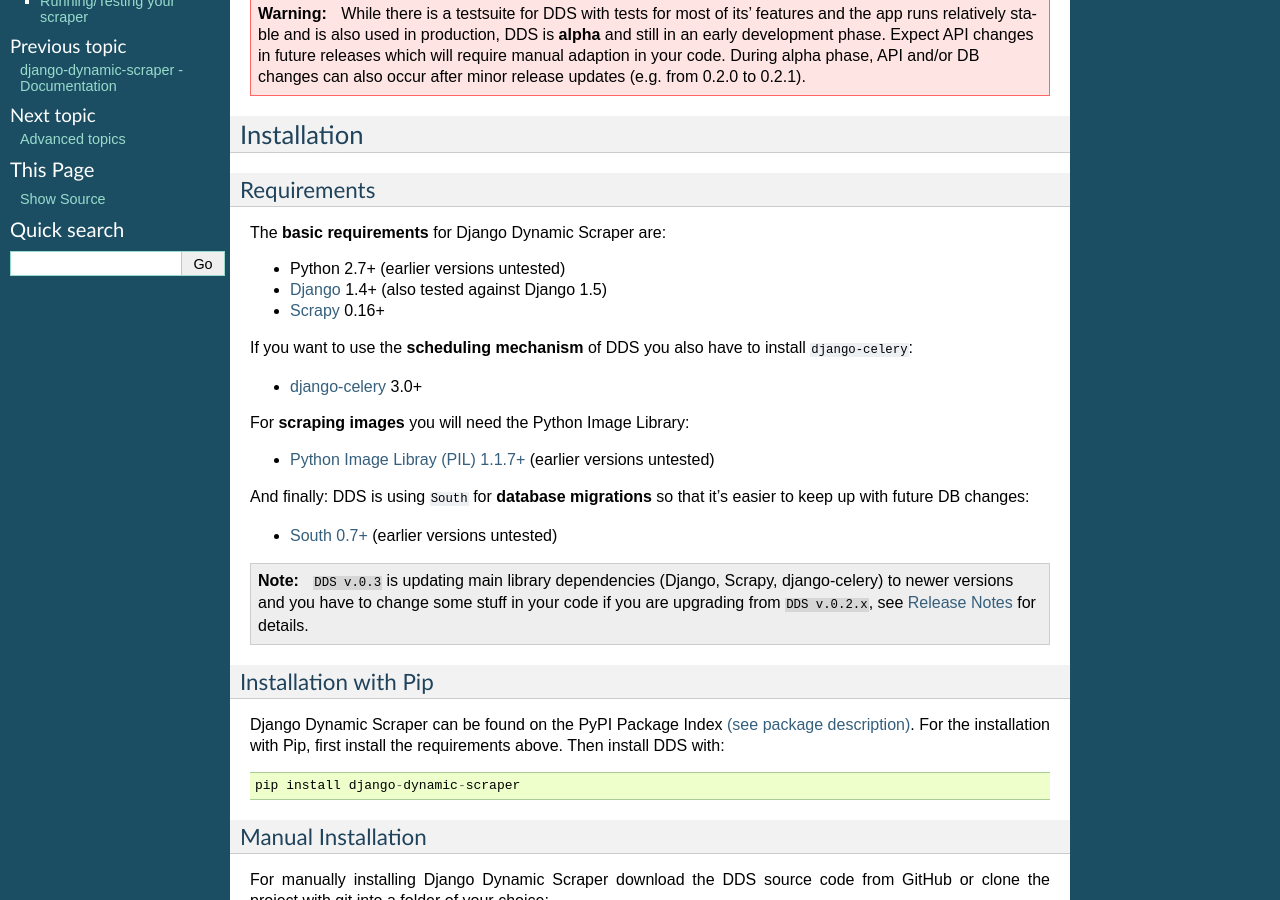
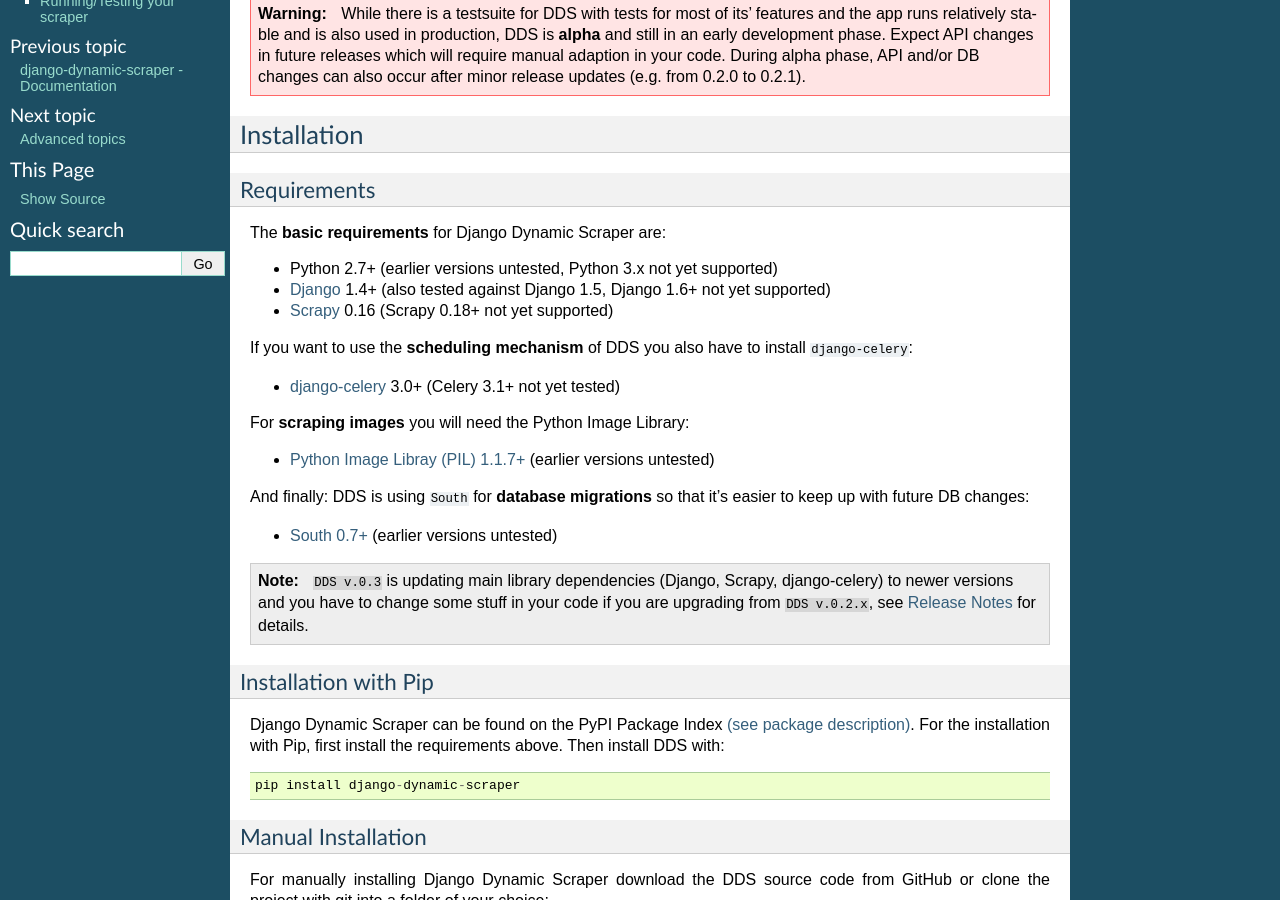
Before and after one commit to holgerd77/django-dynamic-scraper, a Sphinx documentation site: the page built from docs/getting_started.rst, in a window 1280 px wide and 900 px high, scrolled down 609 px. Built offline with Sphinx 7.4.7, drawn with Linux system fonts in a browser that asks for light colours.

Commit message:
Added clearer notes about library requirements (not supported current versions)

```diff
--- a/docs/getting_started.rst
+++ b/docs/getting_started.rst
@@ -48,13 +48,13 @@
 ------------
 The **basic requirements** for Django Dynamic Scraper are:
 
-* Python 2.7+ (earlier versions untested)
-* `Django <https://www.djangoproject.com/>`_ 1.4+ (also tested against Django 1.5)
-* Scrapy_ 0.16+
+* Python 2.7+ (earlier versions untested, Python 3.x not yet supported)
+* `Django <https://www.djangoproject.com/>`_ 1.4+ (also tested against Django 1.5, Django 1.6+ not yet supported)
+* Scrapy_ 0.16 (Scrapy 0.18+ not yet supported)
 
 If you want to use the **scheduling mechanism** of DDS you also have to install ``django-celery``:
 
-* `django-celery <http://ask.github.com/django-celery/>`_ 3.0+
+* `django-celery <http://ask.github.com/django-celery/>`_ 3.0+ (Celery 3.1+ not yet tested)
 
 For **scraping images** you will need the Python Image Library:
 
```
